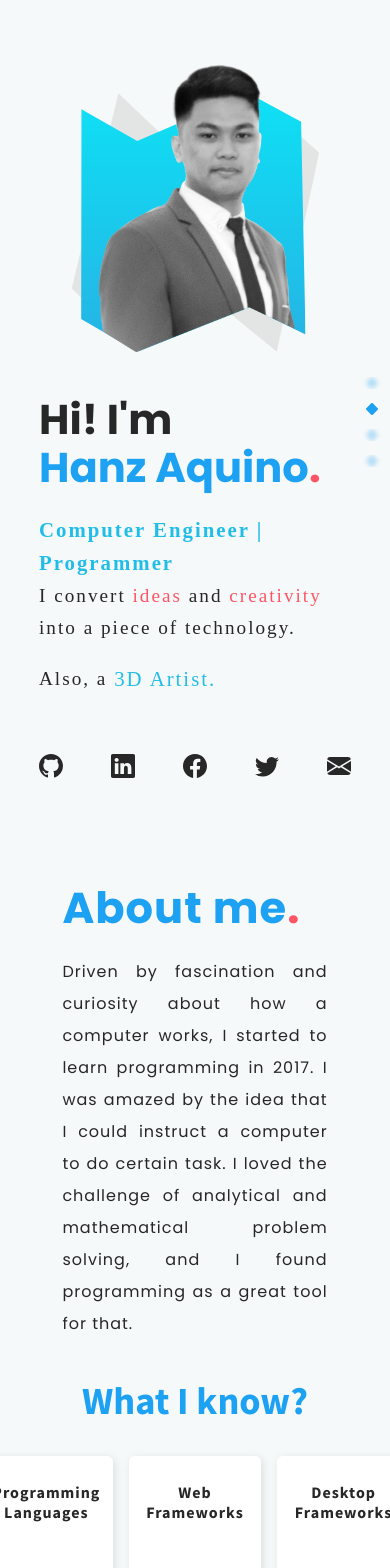
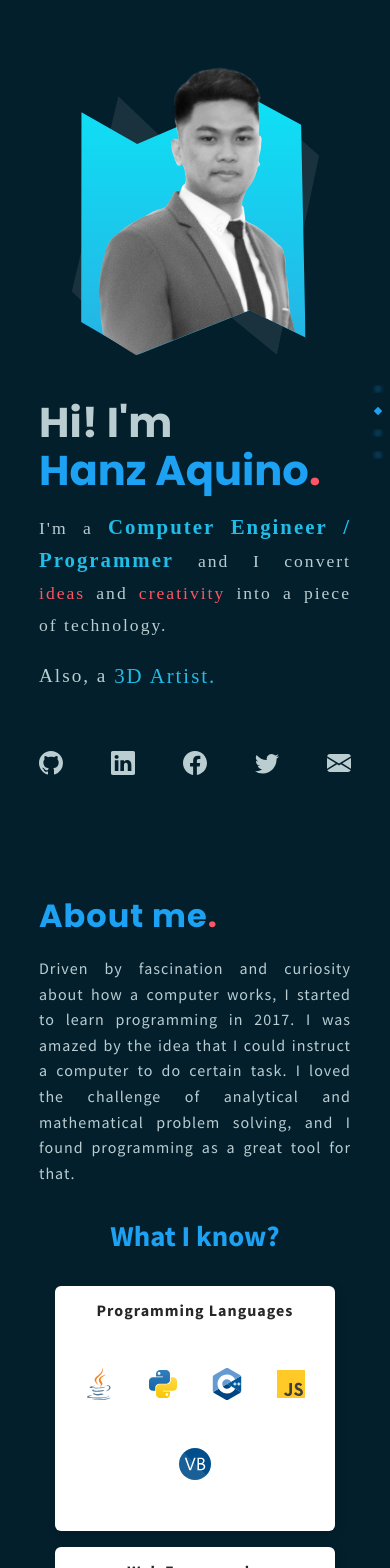
Before and after one commit to hanzzakino/hanzz, a Next.js app: page / in a window 390 px wide. Shown: the top 1568 px of the page. Built offline with nearby package versions, Linux system fonts and the light colour scheme.

Commit message:
Reposive Update

```diff
--- /dev/null
+++ b/components/footer.jsx
@@ -0,0 +1,9 @@
+import styles from '../styles/Footer.module.css'
+
+export default function Footer() {
+    return (
+        <footer className={styles.footerContainer}>
+            <p>{'Designed & Developed by Hanz Aquino'}</p>
+        </footer>
+    )
+}
--- a/components/introduction.jsx
+++ b/components/introduction.jsx
@@ -37,9 +37,9 @@ export default function Introduction() {
                         Hanz Aquino<i>.</i>
                     </h1>
                     <p className={styles.group1_msg3}>
-                        <b>Computer Engineer | Programmer</b>
-                        <br />I convert <i>ideas</i> and <i>creativity</i> into
-                        a piece of technology.
+                        I'm a <b>Computer Engineer / Programmer </b>
+                        and I convert <i>ideas</i> and <i>creativity</i> into a
+                        piece of technology.
                     </p>
                     <p className={styles.group1_msg4}>
                         Also, a&nbsp;
--- a/context/SettingsContext.js
+++ b/context/SettingsContext.js
@@ -3,7 +3,7 @@ import { createContext, useContext, useState, useEffect } from 'react'
 const SettingsContext = createContext()
 
 export const SettingsContextWrapper = ({ children }) => {
-    const [theme, setTheme] = useState('light')
+    const [theme, setTheme] = useState('dark')
 
     const hasWindow = typeof window !== 'undefined'
     const getWindowDimensions = () => {
--- a/pages/index.jsx
+++ b/pages/index.jsx
@@ -8,12 +8,13 @@ import { useSettingsContext } from '../context/SettingsContext'
 import Skills from '../components/skills'
 import SectionIndicator from '../components/shared/sectionIndicator'
 import Projects from '../components/projects'
+import Footer from '../components/footer'
 
 export default function Home() {
     const { theme } = useSettingsContext()
     const [sections, setSections] = useState({
         currentSection: 1,
-        sectionList: ['Introduction', 'Skills', 'Projects', 'More...'],
+        sectionList: ['Introduction', 'About Me', 'Projects', 'More...'],
     })
 
     const { currentSection, numberOfSections } = sections
@@ -26,12 +27,12 @@ export default function Home() {
             </Head>
             {/* <Navbar /> */}
             <main className={styles.mainContainer + ' ' + theme}>
-                <AnimatedBackground
+                {/* <AnimatedBackground
                     speedMultiplier={0.9}
                     opacity={0.25}
                     maxBlur={6}
                     enableBlur
-                />
+                /> */}
                 <SectionIndicator sections={sections} />
                 <Introduction />
                 <Skills />
@@ -50,121 +51,8 @@ export default function Home() {
                     <br />
                     <br />
                     <br />
-                    <br />
-                    <br />
-                    <br />
-                    <br />
-                    <br />
-                    <br />
-                    <br />
-                    <br />
-                    <br />
-                    <br />
-                    <br />
-                    <br />
-                    <br />
-                    <br />
-                    <br />
-                    <br />
-                    <br />
-                    <br />
-                    <br />
-                    <br />
-                    <br />
-                    <br />
-                    <br />
-                    <br />
-                    <br />
-                    <br />
-                    <br />
-                    <br />
-                    <br />
-                    <br />
-                    <br />
-                    <br />
-                    <br />
-                    <br />
-                    <br />
-                    <br />
-                    <br />
-                    <br />
-                    <br />
-                    <br />
-                    <br />
-                    <br />
-                    <br />
-                    <br />
-                    <br />
-                    <br />
-                    <br />
-                    <br />
-                    <br />
-                    <br />
-                    <br />
-                    <br />
-                    <br />
-                    <br />
-                    <br />
-                    <br />
-                    <br />
-                    <br />
-                    <br />
-                    <br />
-                    <br />
-                    <br />
-                    <br />
-                    <br />
-                    <br />
-                    <br />
-                    <br />
-                    <br />
-                    <br />
-                    <br />
-                    <br />
-                    <br />
-                    <br />
-                    <br />
-                    <br />
-                    <br />
-                    <br />
-                    <br />
-                    <br />
-                    <br />
-                    <br />
-                    <br />
-                    <br />
-                    <br />
-                    <br />
-                    <br />
-                    <br />
-                    <br />
-                    <br />
-                    <br />
-                    <br />
-                    <br />
-                    <br />
-                    <br />
-                    <br />
-                    <br />
-                    <br />
-                    <br />
-                    <br />
-                    <br />
-                    <br />
-                    <br />
-                    <br />
-                    <br />
-                    <br />
-                    <br />
-                    <br />
-                    <br />
-                    <br />
-                    <br />
-                    <br />
-                    <br />
-                    <br />
-                    <br />
                 </div>
+                <Footer />
             </main>
         </div>
     )
--- /dev/null
+++ b/styles/Footer.module.css
@@ -0,0 +1,11 @@
+.footerContainer {
+    margin-top: 64px;
+    display: flex;
+    align-items: center;
+    justify-content: center;
+    height: 96px;
+
+    font-family: 'Poppins';
+    font-size: 1.1rem;
+    /* font-weight: bold; */
+}
--- a/styles/Introduction.module.css
+++ b/styles/Introduction.module.css
@@ -79,7 +79,7 @@
     letter-spacing: 2px;
     line-height: 2.4rem;
     /* color: #272727; */
-
+    text-align: justify;
     animation: slideLeft100d1 2s ease-out;
 }
 .group1_msg3 b {
@@ -343,12 +343,12 @@ Musician, Gamer,
     }
 }
 
-@media only screen and (max-width: 1024px) {
+/* @media only screen and (max-width: 1024px) {
     .group1_img {
         min-width: 300px;
         margin-right: 10px;
     }
-}
+} */
 @media only screen and (max-width: 820px) {
     .group1 {
         align-items: center;
@@ -361,6 +361,7 @@ Musician, Gamer,
         overflow: hidden;
     }
     .group1_msg {
+        /* background-color: #0072b1; */
         height: fit-content;
         padding: 12px 10% 0 10%;
         width: 100%;
@@ -375,8 +376,8 @@ Musician, Gamer,
         line-height: 3rem;
     }
     .group1_msg3 {
-        margin-top: 1.4rem;
-        font-size: 1.2rem;
+        margin-top: 1rem;
+        font-size: 1.1rem;
         letter-spacing: 2px;
         line-height: 2rem;
     }
@@ -394,7 +395,7 @@ Musician, Gamer,
     }
 }
 
-@media only screen and (min-width: 1440px) {
+/* @media only screen and (min-width: 1440px) {
     .group1 {
         transform: scale(1.3);
     }
@@ -403,4 +404,4 @@ Musician, Gamer,
     .group1 {
         transform: scale(1.8);
     }
-}
+} */
--- a/styles/Skills.module.css
+++ b/styles/Skills.module.css
@@ -7,14 +7,15 @@
     overflow: hidden;
     justify-content: center;
     padding: 32px 16% 32px 16%;
+
     /* background-color: rgb(3, 31, 44); */
     /* background-color: rgb(255, 255, 255); */
-    margin: 0;
+    margin-top: 36px;
 }
 
 .title {
     font-family: 'Poppins';
-    font-size: 2.7rem;
+    font-size: 2.4rem;
     color: rgb(29, 161, 242);
     letter-spacing: 1px;
 }
@@ -23,17 +24,17 @@
     font-style: normal;
 }
 .subtitle {
-    margin: 36px 0px 24px 0px;
+    margin: 32px 0px 24px 0px;
     color: rgb(29, 161, 242);
-    font-size: 2.4rem;
+    font-size: 2.1rem;
     align-self: center;
 }
 
 .intro {
-    font-family: 'Poppins';
+    font-family: 'Source Sans Pro';
     /* font-weight: bold; */
     margin-top: 1rem;
-    font-size: 1rem;
+    font-size: 1.2rem;
     letter-spacing: 1px;
     line-height: 2rem;
     /* text-align: right; */
@@ -54,21 +55,18 @@
 .skillGroupTitle {
     font-family: 'Source Sans Pro';
     font-size: 1rem;
-    /* color: rgb(29, 161, 242); */
     letter-spacing: 1px;
     margin: 8px 0 8px 0;
     letter-spacing: 1px;
-    /* width: 80%; */
     text-align: center;
     margin-top: 2px;
+    color: #272727;
 }
 .skillGroup {
-    /* background-color: aquamarine; */
     width: 100%;
     align-items: center;
     justify-content: center;
     display: flex;
-    /* flex-flow: column; */
     flex-wrap: wrap;
     margin: 24px 24px 14px 24px;
 }
@@ -76,7 +74,7 @@
     /* background-color: rgb(255, 255, 255); */
     height: 64px;
     width: 64px;
-    margin: 12px 12px 24px 12px;
+    margin: 8px 8px 24px 8px;
     display: flex;
     align-items: center;
     justify-content: center;
@@ -91,11 +89,13 @@
     user-select: none;
 }
 .skillName {
-    font-family: 'Poppins';
+    font-family: 'Source Sans Pro';
+    font-size: 0.8rem;
     position: absolute;
     margin-top: 90px;
     width: 72px;
     text-align: center;
+    color: #272727;
     /* filter: invert(100%); */
     /* visibility: hidden; */
     opacity: 0%;
@@ -118,3 +118,49 @@
     /* background-color: aquamarine; */
     width: 50%;
 }
+
+/* @media only screen and (max-width: 1024px) {
+    .group1_img {
+        min-width: 300px;
+        margin-right: 10px;
+    }
+} */
+@media only screen and (max-width: 820px) {
+    .title {
+        font-size: 2rem;
+    }
+    .subtitle {
+        font-size: 1.8rem;
+    }
+    .intro {
+        font-size: 1rem;
+        line-height: 1.6rem;
+    }
+    .container {
+        /* background-color: #fd5565; */
+        height: fit-content;
+        padding: 12px 10% 0 10%;
+        width: 100%;
+    }
+    .frameworksContainer {
+        flex-flow: column;
+        align-items: center;
+        justify-content: center;
+    }
+    .frameworksContainer > .skillGroupContainer {
+        /* background-color: aquamarine; */
+        width: 90%;
+    }
+    .skillLogo {
+        height: 32px;
+        width: 32px;
+    }
+    .skillContainer {
+        height: 48px;
+        width: 48px;
+        margin: 8px 8px 24px 8px;
+    }
+    .skillGroupContainer {
+        padding: 12px 5px 5px 5px;
+    }
+}
--- a/styles/shared/SectionIndicator.module.css
+++ b/styles/shared/SectionIndicator.module.css
@@ -68,3 +68,12 @@
     width: 1px;
     height: 32vh;
 }
+
+@media only screen and (max-width: 820px) {
+    .indicatorContainer .icon {
+        font-size: 0.5rem;
+    }
+    .container {
+        margin-right: 2px;
+    }
+}
```
